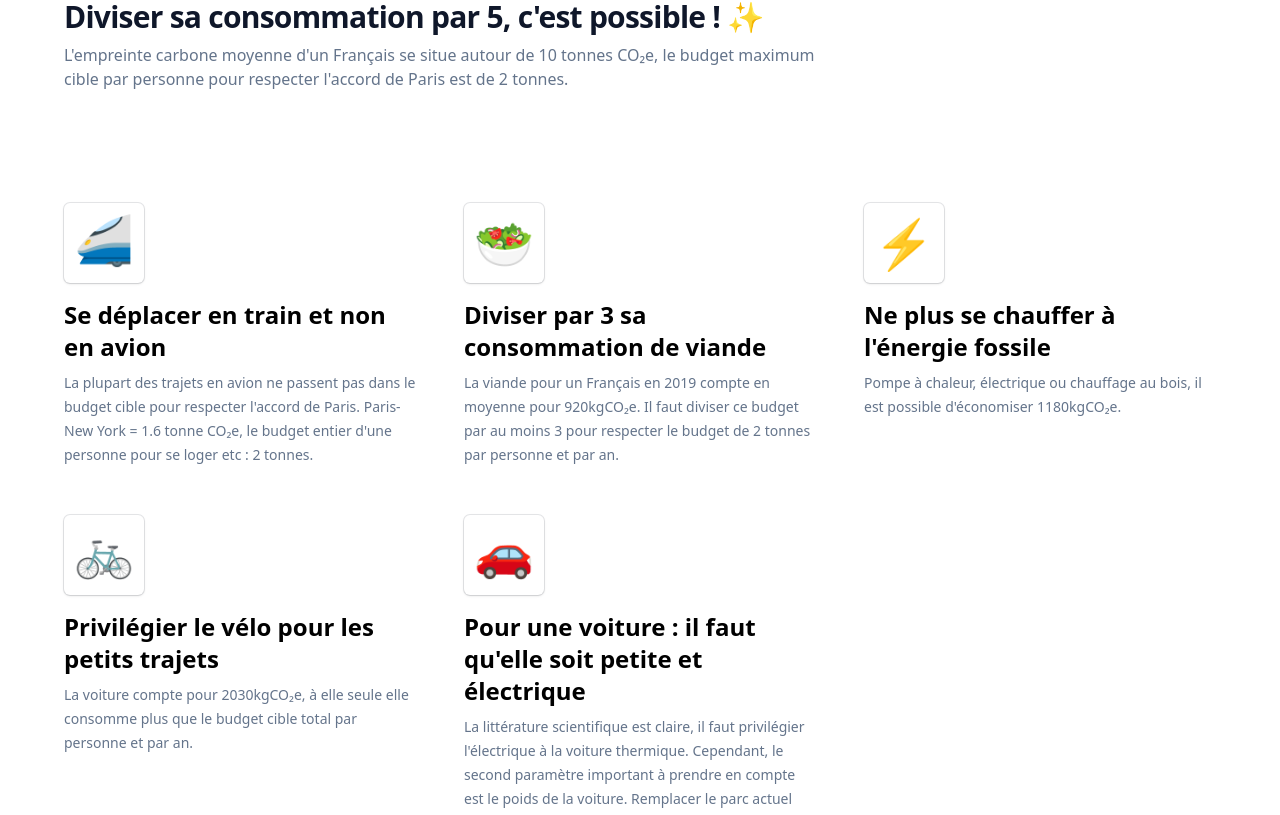
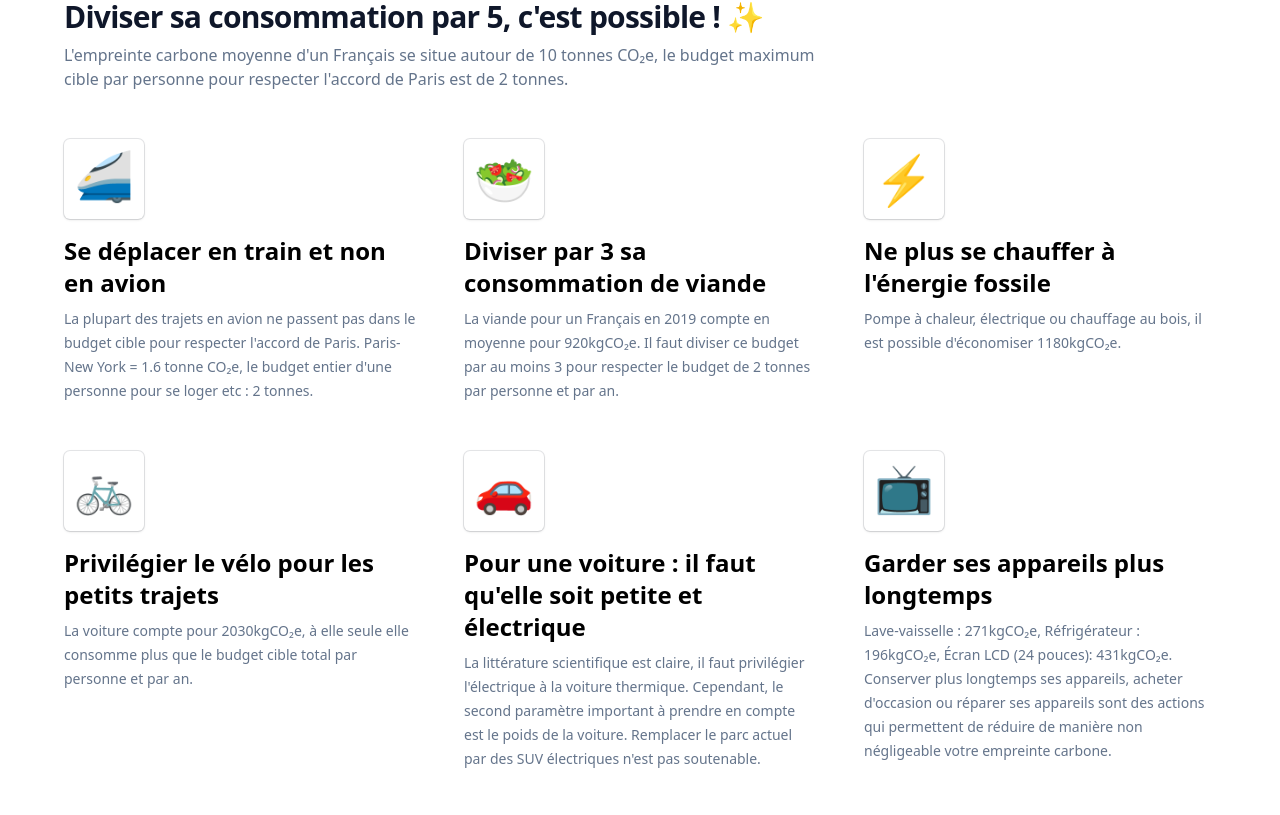
Before and after one commit to alexandre-mace/onfaitquoi, a Next.js app: page / in a window 1280 px wide. Shown: the part 645-1460 px from the top of the page. Built offline with nearby package versions, Linux system fonts and the light colour scheme.

Commit message:
Add new section to solutions

```diff
--- a/pages/index.tsx
+++ b/pages/index.tsx
@@ -35,6 +35,12 @@ export default function Home() {
       "title": "Pour une voiture : il faut qu'elle soit petite et électrique",
       "description": "La littérature scientifique est claire, il faut privilégier l'électrique à la voiture thermique. Cependant, le second paramètre important à prendre en compte est le poids de la voiture. Remplacer le parc actuel par des SUV électriques n'est pas soutenable."
     },
+    {
+      "icon": "📺",
+      "iconSizeCorrection": 6,
+      "title": "Garder ses appareils plus longtemps",
+      "description": "Lave-vaisselle : 271kgCO₂e, Réfrigérateur : 196kgCO₂e, Écran LCD (24 pouces): 431kgCO₂e. Conserver plus longtemps ses appareils, acheter d'occasion ou réparer ses appareils sont des actions qui permettent de réduire de manière non négligeable votre empreinte carbone."
+    },
   ]
 
   return (
@@ -64,7 +70,6 @@ export default function Home() {
             50° en France, c&apos;est pas cool.<br/>
             Alors on fait quoi ?
           </h1>
-
         </section>
 
         <p className="mt-6 text-lg text-slate-600 text-center max-w-3xl mx-auto">
@@ -88,7 +93,7 @@ export default function Home() {
           <p className="text-slate-500 max-w-3xl mt-2">L&apos;empreinte carbone moyenne d&apos;un Français se situe autour de 10 tonnes CO₂e, le budget maximum cible par personne pour respecter l&apos;accord de Paris est de 2 tonnes.</p>
         </div>
 
-        <div className="grid md:grid-cols-3 gap-12 max-w-6xl mx-auto mt-28" id="solutions">
+        <div className="grid md:grid-cols-3 gap-12 max-w-6xl mx-auto mt-12 pt-18" id="solutions">
           {data.map((solution, index) => (
               <div key={index} className="text-center md:text-start">
                 <div className="inline-flex text-5xl h-20 w-20 p-4 items-center justify-center rounded-md bg-white shadow ring-1 ring-slate-900/10">
```
